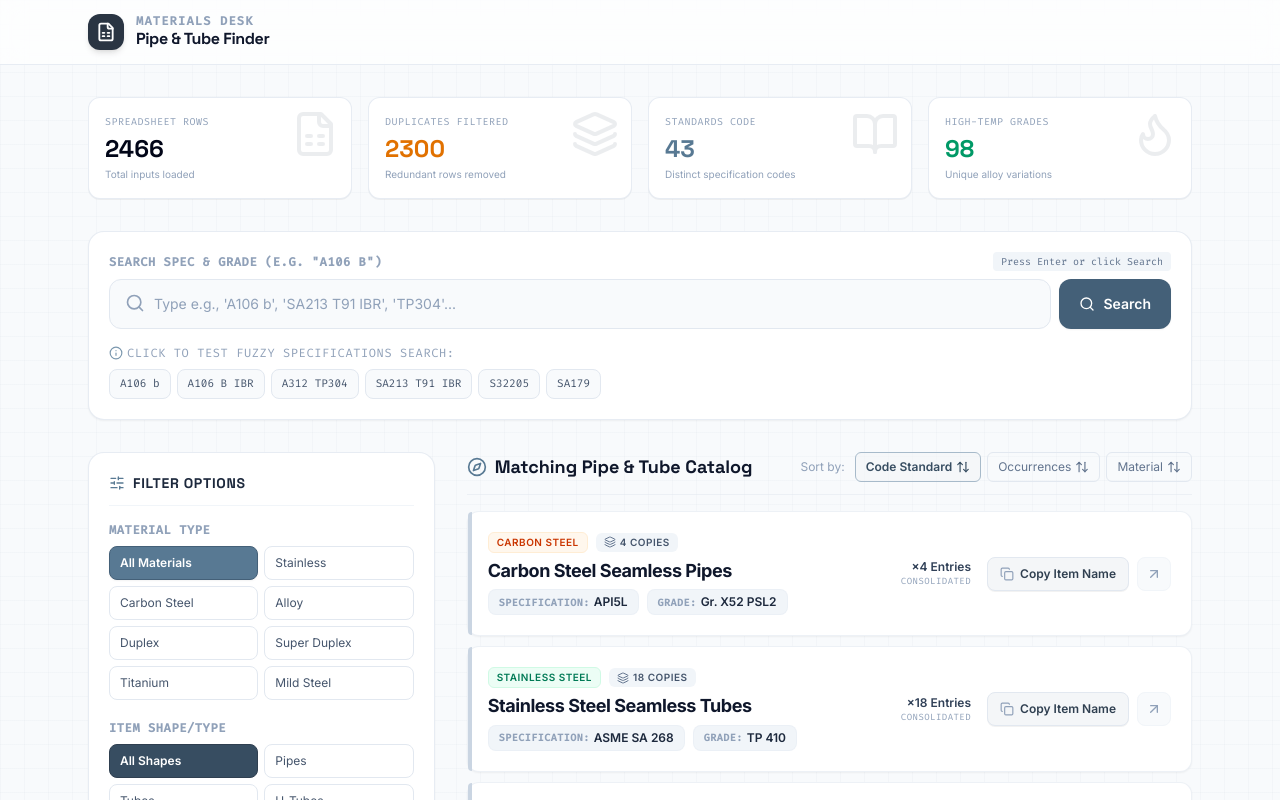
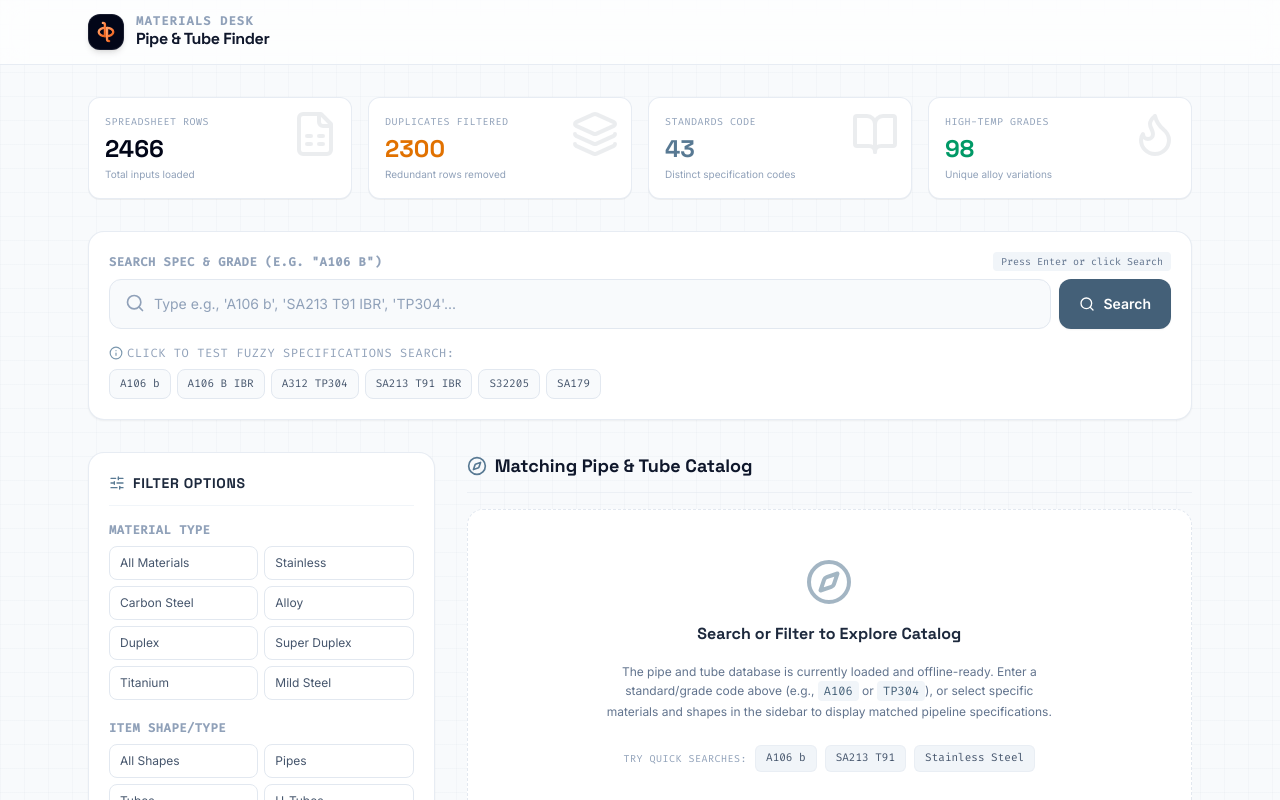
Before and after one commit to dharmitdev/Dharmit, a React (Vite) app: page / in a window 1280 px wide. Shown: the top 800 px of the page. Built offline with nearby package versions, Linux system fonts and the light colour scheme.

Commit message:
Logo added and solve some problem with filtration.

```diff
--- a/src/App.tsx
+++ b/src/App.tsx
@@ -1,4 +1,4 @@
-import { useState, useMemo } from 'react';
+import { useState, useMemo, useEffect } from 'react';
 import {
   FileSpreadsheet,
   Layers,
@@ -19,6 +19,7 @@ import { consolidatedDataset, searchPipeItems, pipeItems } from './data';
 import { SearchBar, FilterSidebar } from './components/FilterPanel';
 import ItemRow from './components/ItemRow';
 import DetailsModal from './components/DetailsModal';
+import Logo from './components/Logo';
 
 export default function App() {
   // State for search queries and filter choices
@@ -29,6 +30,51 @@ export default function App() {
     ibrOnly: false,
     consolidate: true,
   });
+
+  // Track if user has interacted with specific filter categories
+  const [hasInteractedMaterial, setHasInteractedMaterial] = useState(false);
+  const [hasInteractedType, setHasInteractedType] = useState(false);
+  const [hasInteractedSearch, setHasInteractedSearch] = useState(false);
+
+  // Active filter change handler
+  const handleFilterChange = (
+    newFilters: FilterState,
+    category?: 'material' | 'type' | 'search'
+  ) => {
+    if (category === 'material') {
+      setHasInteractedMaterial(true);
+    } else if (category === 'type') {
+      setHasInteractedType(true);
+    } else if (category === 'search') {
+      setHasInteractedSearch(true);
+    } else {
+      // Fallback: detect what changed if category is not provided
+      if (newFilters.material !== filters.material) {
+        setHasInteractedMaterial(true);
+      }
+      if (newFilters.itemType !== filters.itemType) {
+        setHasInteractedType(true);
+      }
+      if (newFilters.searchQuery !== filters.searchQuery) {
+        setHasInteractedSearch(true);
+      }
+    }
+    setFilters(newFilters);
+  };
+
+  // Full reset handler
+  const resetAll = () => {
+    setFilters({
+      searchQuery: '',
+      material: 'All',
+      itemType: 'All',
+      ibrOnly: false,
+      consolidate: true,
+    });
+    setHasInteractedMaterial(false);
+    setHasInteractedType(false);
+    setHasInteractedSearch(false);
+  };
 
   // State for opening the slide-over details panel
   const [selectedItem, setSelectedItem] = useState<ConsolidateItem | null>(null);
@@ -56,8 +102,22 @@ export default function App() {
     };
   }, []);
 
+  // Check if user has actively searched or filtered for items
+  const isSearchOrFilterActive = useMemo(() => {
+    return (
+      filters.searchQuery.trim() !== '' ||
+      hasInteractedMaterial ||
+      hasInteractedType ||
+      filters.ibrOnly === true
+    );
+  }, [filters.searchQuery, filters.ibrOnly, hasInteractedMaterial, hasInteractedType]);
+
   // Filter the dataset based on current search & dropdown selections
   const filteredItems = useMemo(() => {
+    if (!isSearchOrFilterActive) {
+      return [];
+    }
+
     // Search and filter consolidated unique dataset
     const results = searchPipeItems(
       consolidatedDataset,
@@ -108,7 +168,7 @@ export default function App() {
     });
 
     return finalResults;
-  }, [filters, sortBy, sortOrder]);
+  }, [isSearchOrFilterActive, filters, sortBy, sortOrder]);
 
   const toggleSort = (field: 'spec' | 'count' | 'material') => {
     if (sortBy === field) {
@@ -126,8 +186,8 @@ export default function App() {
       <header className="border-b border-slate-200/80 dark:border-slate-800/80 bg-white/70 dark:bg-slate-900/70 backdrop-blur-md sticky top-0 z-30 transition-all">
         <div className="max-w-6xl mx-auto px-4 sm:px-6 h-16 flex items-center justify-between">
           <div className="flex items-center space-x-3">
-            <div className="w-9 h-9 rounded-xl bg-steel-900 dark:bg-slate-100 flex items-center justify-center text-white dark:text-slate-900 shadow-md">
-              <FileSpreadsheet className="w-5 h-5 stroke-[2.2]" />
+            <div className="w-9 h-9 rounded-xl bg-slate-950 dark:bg-slate-900 flex items-center justify-center shadow-md border border-slate-200/10">
+              <Logo className="w-6.5 h-6.5" />
             </div>
             <div>
               <span className="text-xs uppercase tracking-widest font-mono font-bold text-slate-400 block -mb-0.5">Materials Desk</span>
@@ -197,7 +257,7 @@ export default function App() {
         <section>
           <SearchBar
             filters={filters}
-            onFilterChange={setFilters}
+            onFilterChange={handleFilterChange}
           />
         </section>
 
@@ -207,9 +267,12 @@ export default function App() {
           <aside className="lg:col-span-4">
             <FilterSidebar
               filters={filters}
-              onFilterChange={setFilters}
+              onFilterChange={handleFilterChange}
               totalFiltered={filteredItems.length}
               totalRaw={filteredItems.reduce((sum, item) => sum + item.count, 0)}
+              hasInteractedMaterial={hasInteractedMaterial}
+              hasInteractedType={hasInteractedType}
+              onReset={resetAll}
             />
           </aside>
 
@@ -222,7 +285,8 @@ export default function App() {
               </h2>
 
               {/* Sorting controls */}
-              <div className="flex flex-wrap items-center gap-1.5 text-xs">
+              {isSearchOrFilterActive && (
+                <div className="flex flex-wrap items-center gap-1.5 text-xs animate-in fade-in duration-200">
                   <span className="text-slate-400 mr-1 hidden sm:inline">Sort by:</span>
                   <button
                     onClick={() => toggleSort('spec')}
@@ -252,11 +316,43 @@ export default function App() {
                     <ArrowUpDown className="w-3.5 h-3.5" />
                   </button>
                 </div>
+              )}
             </div>
 
             {/* Results list mapping */}
             <div className="space-y-2.5 min-h-36">
-              {filteredItems.length > 0 ? (
+              {!isSearchOrFilterActive ? (
+                <div className="border border-dashed border-slate-200 dark:border-slate-800 rounded-2xl p-12 text-center space-y-4 bg-white dark:bg-slate-900/40">
+                  <Compass className="w-12 h-12 text-steel-500/60 mx-auto animate-pulse" />
+                  <h3 className="font-display font-extrabold text-slate-800 dark:text-slate-100 text-base">
+                    Search or Filter to Explore Catalog
+                  </h3>
+                  <p className="text-xs text-slate-500 dark:text-slate-400 font-sans max-w-md mx-auto leading-relaxed">
+                    The pipe and tube database is currently loaded and offline-ready. Enter a standard/grade code above (e.g., <span className="font-mono bg-slate-100 dark:bg-slate-800 px-1.5 py-0.5 rounded text-steel-600 dark:text-steel-400">A106</span> or <span className="font-mono bg-slate-100 dark:bg-slate-800 px-1.5 py-0.5 rounded text-steel-600 dark:text-steel-400">TP304</span>), or select specific materials and shapes in the sidebar to display matched pipeline specifications.
+                  </p>
+                  <div className="flex flex-wrap items-center justify-center gap-2 pt-2">
+                    <span className="text-[10px] uppercase font-mono tracking-wider text-slate-400">Try quick searches:</span>
+                    <button
+                      onClick={() => handleFilterChange({ ...filters, searchQuery: 'A106 b' })}
+                      className="text-[11px] bg-slate-100 hover:bg-slate-200 dark:bg-slate-800 dark:hover:bg-slate-750 text-slate-600 dark:text-slate-350 px-2.5 py-1 rounded-md transition-colors font-mono cursor-pointer border border-slate-200/50 dark:border-slate-750"
+                    >
+                      A106 b
+                    </button>
+                    <button
+                      onClick={() => handleFilterChange({ ...filters, searchQuery: 'SA213 T91' })}
+                      className="text-[11px] bg-slate-100 hover:bg-slate-200 dark:bg-slate-800 dark:hover:bg-slate-750 text-slate-600 dark:text-slate-350 px-2.5 py-1 rounded-md transition-colors font-mono cursor-pointer border border-slate-200/50 dark:border-slate-750"
+                    >
+                      SA213 T91
+                    </button>
+                    <button
+                      onClick={() => handleFilterChange({ ...filters, material: 'Stainless Steel' })}
+                      className="text-[11px] bg-slate-100 hover:bg-slate-200 dark:bg-slate-800 dark:hover:bg-slate-750 text-slate-600 dark:text-slate-350 px-2.5 py-1 rounded-md transition-colors font-mono cursor-pointer border border-slate-200/50 dark:border-slate-750"
+                    >
+                      Stainless Steel
+                    </button>
+                  </div>
+                </div>
+              ) : filteredItems.length > 0 ? (
                 filteredItems.map((item) => (
                   <ItemRow
                     key={item.id}
@@ -276,10 +372,10 @@ export default function App() {
                     Try typing portions of code like <span className="font-mono">"A106"</span>, <span className="font-mono">"316L"</span>, or clicking the pre-built fuzzy search shortcuts above to check the results.
                   </p>
                   <button
-                    onClick={() => setFilters({ ...filters, searchQuery: '', material: 'All', itemType: 'All', ibrOnly: false })}
-                    className="text-xs text-steel-500 dark:text-steel-400 font-semibold underline hover:text-steel-700"
+                    onClick={resetAll}
+                    className="text-xs text-steel-500 dark:text-steel-400 font-semibold underline hover:text-steel-700 cursor-pointer"
                   >
-                    Reset filters and show all items
+                    Clear filters and search query
                   </button>
                 </div>
               )}
--- a/src/components/FilterPanel.tsx
+++ b/src/components/FilterPanel.tsx
@@ -4,14 +4,17 @@ import { FilterState } from '../types';
 
 interface SearchBarProps {
   filters: FilterState;
-  onFilterChange: (filters: FilterState) => void;
+  onFilterChange: (filters: FilterState, category?: 'material' | 'type' | 'search') => void;
 }
 
 interface FilterSidebarProps {
   filters: FilterState;
-  onFilterChange: (filters: FilterState) => void;
+  onFilterChange: (filters: FilterState, category?: 'material' | 'type' | 'search') => void;
   totalFiltered: number;
   totalRaw: number;
+  hasInteractedMaterial: boolean;
+  hasInteractedType: boolean;
+  onReset: () => void;
 }
 
 const MATERIALS = [
@@ -53,7 +56,7 @@ export function SearchBar({ filters, onFilterChange }: SearchBarProps) {
   }, [filters.searchQuery]);
 
   const handleSearchSubmit = () => {
-    onFilterChange({ ...filters, searchQuery: localQuery });
+    onFilterChange({ ...filters, searchQuery: localQuery }, 'search');
   };
 
   const handleKeyDown = (e: React.KeyboardEvent<HTMLInputElement>) => {
@@ -64,7 +67,7 @@ export function SearchBar({ filters, onFilterChange }: SearchBarProps) {
 
   const handleShortcutClick = (query: string) => {
     setLocalQuery(query);
-    onFilterChange({ ...filters, searchQuery: query });
+    onFilterChange({ ...filters, searchQuery: query }, 'search');
   };
 
   return (
@@ -97,7 +100,7 @@ export function SearchBar({ filters, onFilterChange }: SearchBarProps) {
                 type="button"
                 onClick={() => {
                   setLocalQuery('');
-                  onFilterChange({ ...filters, searchQuery: '' });
+                  onFilterChange({ ...filters, searchQuery: '' }, 'search');
                 }}
                 className="absolute right-3 top-3 text-xs bg-slate-200 dark:bg-slate-800 hover:bg-slate-300 dark:hover:bg-slate-700 text-slate-700 dark:text-slate-300 px-2 py-1 rounded-md transition-all font-mono"
               >
@@ -151,6 +154,9 @@ export function FilterSidebar({
   onFilterChange,
   totalFiltered,
   totalRaw,
+  hasInteractedMaterial,
+  hasInteractedType,
+  onReset,
 }: FilterSidebarProps) {
   const [isOpenMobile, setIsOpenMobile] = useState(false);
 
@@ -164,11 +170,19 @@ export function FilterSidebar({
   }, [filters]);
 
   const handleMaterialSelect = (m: string) => {
-    onFilterChange({ ...filters, material: m });
+    if (filters.material === m) {
+      onFilterChange({ ...filters, material: 'All' }, 'material');
+    } else {
+      onFilterChange({ ...filters, material: m }, 'material');
+    }
   };
 
   const handleTypeSelect = (t: string) => {
-    onFilterChange({ ...filters, itemType: t });
+    if (filters.itemType === t) {
+      onFilterChange({ ...filters, itemType: 'All' }, 'type');
+    } else {
+      onFilterChange({ ...filters, itemType: t }, 'type');
+    }
   };
 
   const toggleIbr = () => {
@@ -180,20 +194,14 @@ export function FilterSidebar({
   };
 
   const clearFilters = () => {
-    onFilterChange({
-      searchQuery: '',
-      material: 'All',
-      itemType: 'All',
-      ibrOnly: false,
-      consolidate: true,
-    });
+    onReset();
   };
 
   const filtersApplied = () => {
     return (
       filters.searchQuery !== '' ||
-      filters.material !== 'All' ||
-      filters.itemType !== 'All' ||
+      hasInteractedMaterial ||
+      hasInteractedType ||
       filters.ibrOnly === true ||
       filters.consolidate === false
     );
@@ -242,19 +250,24 @@ export function FilterSidebar({
         <div className="space-y-2">
           <span className="text-xs font-mono uppercase tracking-wider text-slate-400 block font-bold">Material Type</span>
           <div className="grid grid-cols-2 gap-1.5">
-            {MATERIALS.map((mat) => (
+            {MATERIALS.map((mat) => {
+              const isActive = mat.value === 'All'
+                ? (hasInteractedMaterial && filters.material === 'All')
+                : (filters.material === mat.value);
+              return (
                 <button
                   key={mat.value}
                   onClick={() => handleMaterialSelect(mat.value)}
                   className={`px-2.5 py-2 text-left text-xs rounded-lg transition-all duration-200 cursor-pointer border ${
-                  filters.material === mat.value
+                    isActive
                       ? 'bg-steel-500 text-white font-semibold shadow-xs border-steel-600'
                       : 'bg-white hover:bg-slate-50 text-slate-600 dark:bg-slate-900 dark:hover:bg-slate-800 border-slate-200 dark:border-slate-800'
                   }`}
                 >
                   {mat.label}
                 </button>
-            ))}
+              );
+            })}
           </div>
         </div>
 
@@ -262,19 +275,24 @@ export function FilterSidebar({
         <div className="space-y-2">
           <span className="text-xs font-mono uppercase tracking-wider text-slate-400 block font-bold">Item Shape/Type</span>
           <div className="grid grid-cols-2 gap-1.5">
-            {ITEM_TYPES.map((type) => (
+            {ITEM_TYPES.map((type) => {
+              const isActive = type.value === 'All'
+                ? (hasInteractedType && filters.itemType === 'All')
+                : (filters.itemType === type.value);
+              return (
                 <button
                   key={type.value}
                   onClick={() => handleTypeSelect(type.value)}
                   className={`px-2.5 py-2 text-left text-xs rounded-lg transition-all duration-200 cursor-pointer border ${
-                  filters.itemType === type.value
+                    isActive
                       ? 'bg-steel-700 text-white dark:bg-slate-250 dark:text-slate-900 font-semibold border-steel-800'
                       : 'bg-white hover:bg-slate-50 text-slate-600 dark:bg-slate-900 dark:hover:bg-slate-800 border-slate-200 dark:border-slate-800'
                   }`}
                 >
                   {type.label}
                 </button>
-            ))}
+              );
+            })}
           </div>
         </div>
 
--- /dev/null
+++ b/src/components/Logo.tsx
@@ -0,0 +1,46 @@
+import React from 'react';
+
+interface LogoProps {
+  className?: string;
+}
+
+export function Logo({ className = "w-6 h-6" }: LogoProps) {
+  return (
+    <svg
+      viewBox="0 0 100 100"
+      fill="none"
+      xmlns="http://www.w3.org/2000/svg"
+      className={className}
+    >
+      <defs>
+        <linearGradient id="dp-logo-gradient" x1="0%" y1="0%" x2="100%" y2="100%">
+          <stop offset="0%" stopColor="#FFA26B" />
+          <stop offset="60%" stopColor="#FF7D3B" />
+          <stop offset="100%" stopColor="#E05B17" />
+        </linearGradient>
+      </defs>
+
+      {/* Dynamic pipeline parallel path monogram */}
+      <g
+        stroke="url(#dp-logo-gradient)"
+        strokeWidth="9"
+        strokeLinecap="round"
+        strokeLinejoin="round"
+      >
+        {/* Left 'd' circle bowl & stem */}
+        {/* Bowl of 'd': starting at the top-right of the bowl, curving left, then down, then right to meet the stem at x=46 */}
+        <path d="M 46,34 C 34,34 22,41 22,50 C 22,59 34,66 46,66" />
+        {/* Stem of 'd': rising from the bottom point at x=46, straight up, curving slightly left at top */}
+        <path d="M 46,66 L 46,22 C 46,18 43,15 38,15" />
+
+        {/* Right 'p' circle bowl & stem */}
+        {/* Bowl of 'p': starting at the bottom-left of the bowl, curving right, then up, then left to meet the stem at x=54 */}
+        <path d="M 54,66 C 66,66 78,59 78,50 C 78,41 66,34 54,34" />
+        {/* Stem of 'p': descending from the top point at x=54, straight down, curving slightly right at bottom */}
+        <path d="M 54,34 L 54,78 C 54,82 57,85 62,85" />
+      </g>
+    </svg>
+  );
+}
+
+export default Logo;
```
Also changed, not shown: index.html (+2 -1 lines). Lines whose indentation alone changed are shown as unchanged.
